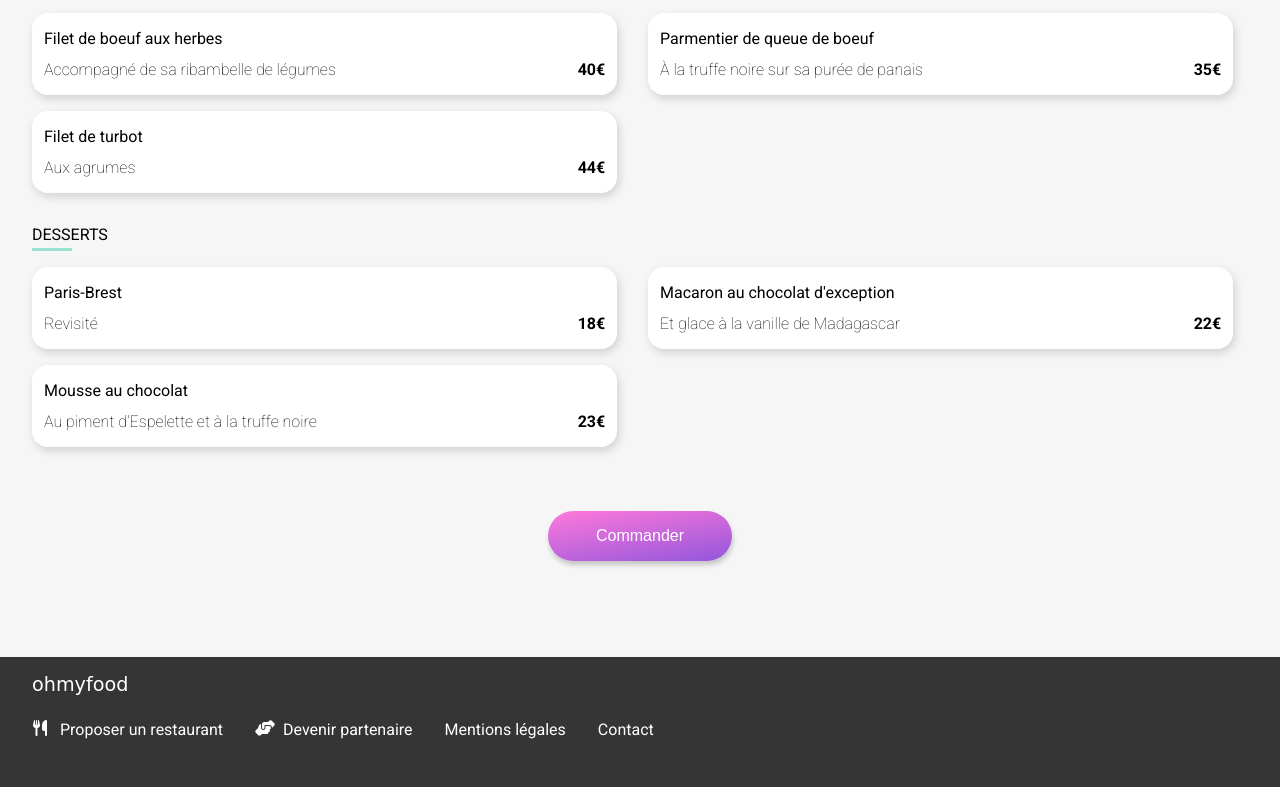
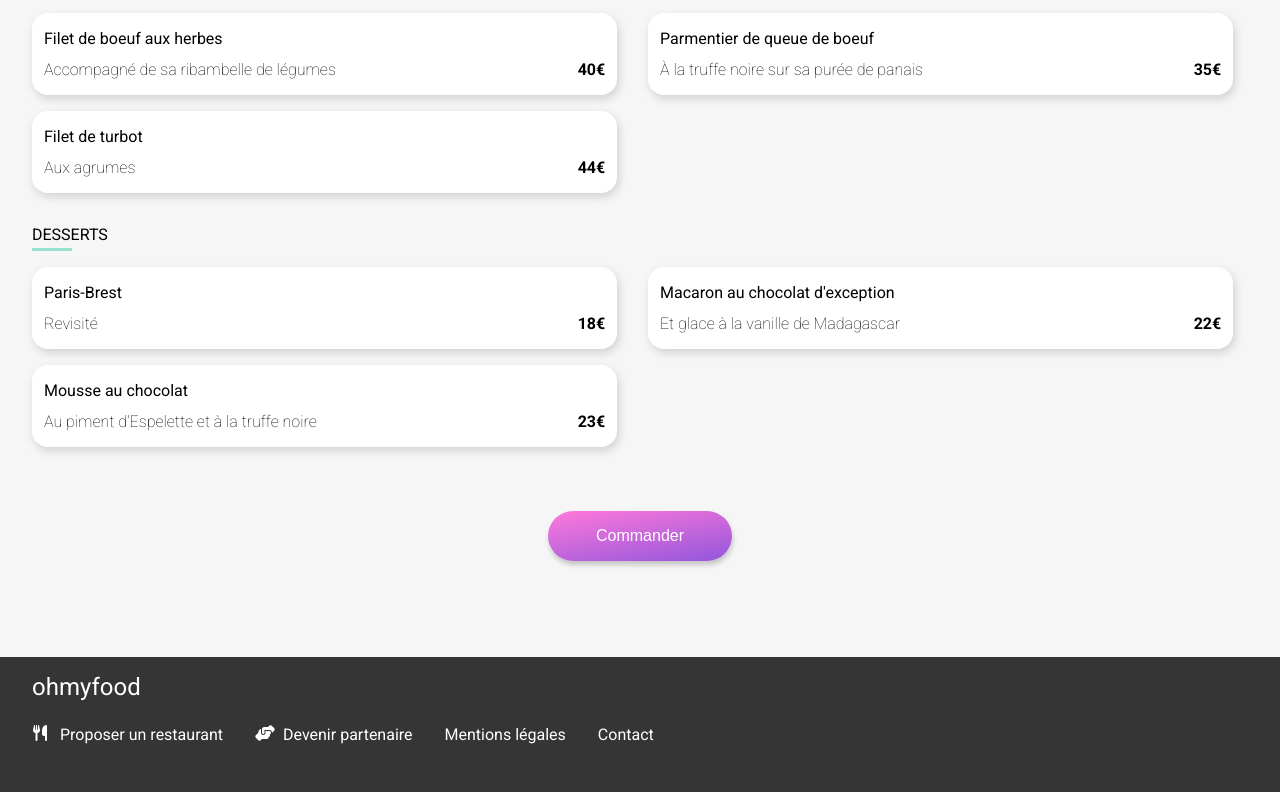
Before and after one commit to Liogas/GastonLions_3_27122021, a plain HTML site: page pages/menuLaPaletteDuGoût.html in a window 1280 px wide. Shown: the part 908-1700 px from the top of the page. Drawn offline with Linux system fonts and the light colour scheme; a web font is replaced by a local one.

Commit message:
Update menuLaPaletteDuGoût.html

```diff
--- a/pages/menuLaPaletteDuGoût.html
+++ b/pages/menuLaPaletteDuGoût.html
@@ -140,7 +140,7 @@
         </section>
     </main>
     <footer>
-        <h1>ohmyfood</h1>
+        <h2>ohmyfood</h2>
         <ul>
             <li class="li_logo"><i class="fas fa-utensils"></i><a href="#">Proposer un restaurant</a></li>
             <li class="li_logo"><i class="fas fa-hands-helping"></i><a href="#">Devenir partenaire</a></li>
```
